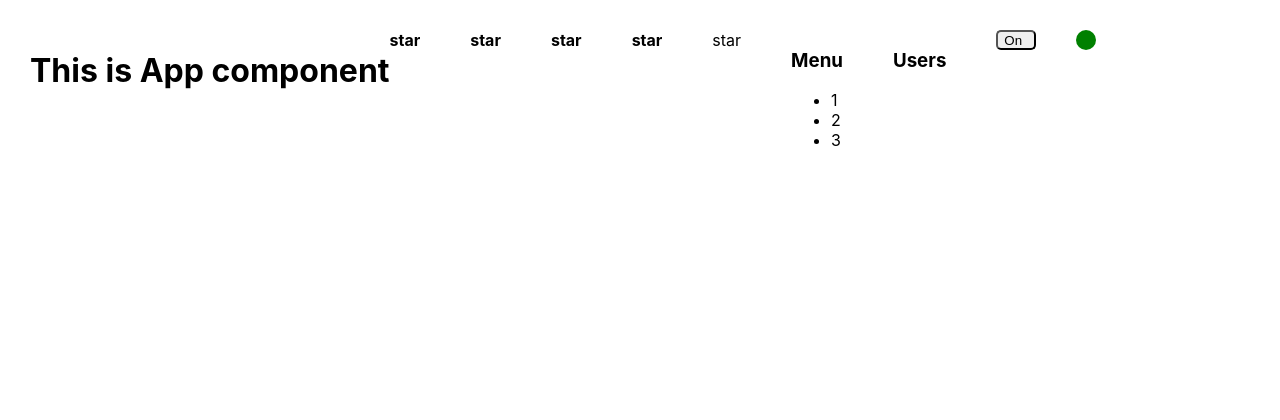
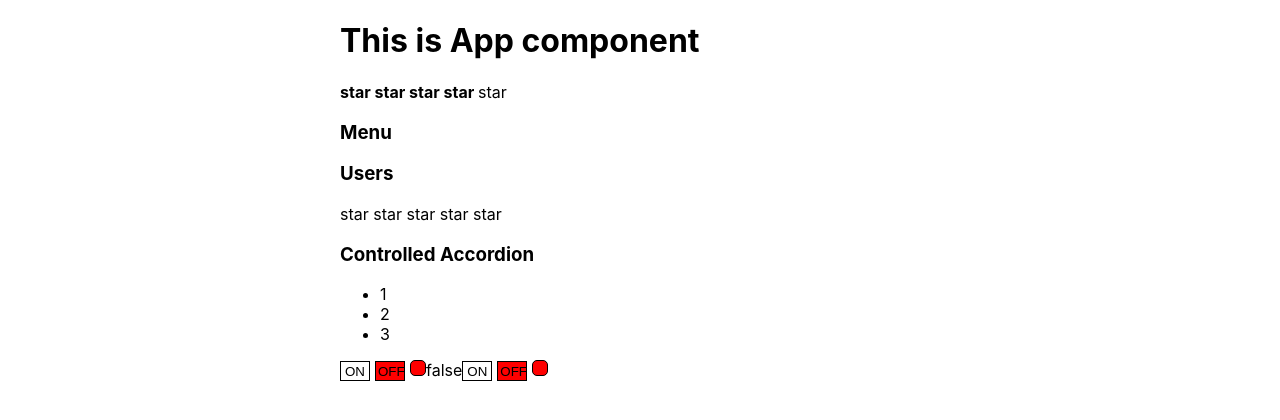
Before and after one commit to M4k4v3ll1/React-kabzda, a React (Create React App) app: page / in a window 1280 px wide. Shown: the top 420 px of the page. Built offline with nearby package versions, Linux system fonts and the light colour scheme.

Commit message:
React-kabzda is updated to video 09 / S1W3 homework: added Uncontrolled and Controlled components, learned useState, callbacks

```diff
--- a/src/App.css
+++ b/src/App.css
@@ -1,6 +1,6 @@
 .App {
-  padding: 30px;
-  display: flex;
+  width: 600px;
+  margin: 20px auto;
 }
 
 .App > div {
@@ -13,3 +13,24 @@
   border-radius: 5px;
   padding: 20px;
 }
+
+.button_green {
+  background-color: green;
+}
+.button_red {
+  background-color: red;
+}
+
+.button_circle_green {
+  height: 15px;
+  width: 15px;
+  border-radius: 15px;
+  background-color: green;
+}
+
+.button_circle_red {
+  height: 15px;
+  width: 15px;
+  border-radius: 15px;
+  background-color: red;
+}
--- a/src/App.tsx
+++ b/src/App.tsx
@@ -1,8 +1,11 @@
-import React, {FC} from 'react';
+import React, {FC, useState} from 'react';
 import './App.css';
 import {Accordion} from "./components/accordion/Accordion";
-import {Rating} from "./components/rating/Rating";
+import {UncontrolledRating} from "./components/uncontrolledRating/UncontrolledRating";
 import {OnOff} from "./components/onOff/OnOff";
+import {UncontrolledAccordion} from "./components/uncontrolledAccordion/UncontrolledAccordion";
+import {Rating, RatingValueType} from "./components/rating/Rating";
+import {UncontrolledOnOff} from "./components/uncontrolledOnOff/UncontrolledOnOff";
 
 type PageTitleProps = {
     title: string
@@ -13,13 +16,23 @@ const PageTitle: FC<PageTitleProps> = ({title}) => {
 }
 
 function App() {
+
+    const [ratingValue, setRatingValue] = useState<RatingValueType>(4)
+    const [collapsed, setCollapsed] = useState<boolean>(false)
+    const [on, setIsOn] = useState(false)
+
     return (
         <div className="App">
             <PageTitle title={'This is App component'}/>
-            <Rating value={4}/>
-            <Accordion title={'Menu'} collapsed={false}/>
-            <Accordion title={'Users'} collapsed={true}/>
-            <OnOff isOn={true}/>
+            <Rating value={ratingValue} onClick={setRatingValue}/>
+            <UncontrolledAccordion title={'Menu'}/>
+            <UncontrolledAccordion title={'Users'}/>
+            <UncontrolledRating/>
+            <Accordion title={'Controlled Accordion'} setCollapsed={setCollapsed} collapsed={collapsed}/>
+            <div>
+                <UncontrolledOnOff onChange={setIsOn}/>{on.toString()}
+                <OnOff on={on} setIsOn={setIsOn}/>
+            </div>
         </div>
     );
 }
--- a/src/components/accordion/Accordion.tsx
+++ b/src/components/accordion/Accordion.tsx
@@ -3,23 +3,26 @@ import React, {FC} from "react";
 type AccordionType = {
     title: string
     collapsed: boolean
+    setCollapsed: (collapsed: boolean) => void
 }
 
 type AccordionTitleType = {
     title: string
+    collapsed: boolean
+    setCollapsed: (collapsed: boolean) => void
 }
 
-export const Accordion: FC<AccordionType> = ({title, collapsed}) => {
+export const Accordion: FC<AccordionType> = ({title, collapsed, setCollapsed}) => {
     return (
         <div>
-                <AccordionTitle title={title}/>
+            <AccordionTitle title={title} collapsed={collapsed} setCollapsed={setCollapsed}/>
             {!collapsed && <AccordionBody/>}
         </div>
     )
 }
 
-const AccordionTitle: FC<AccordionTitleType> = ({title}) => {
-    return <h3>{title}</h3>
+const AccordionTitle: FC<AccordionTitleType> = ({title, collapsed, setCollapsed}) => {
+    return <h3 onClick={() => setCollapsed(!collapsed)}>{title}</h3>
 }
 
 function AccordionBody() {
--- a/src/components/onOff/OnOff.tsx
+++ b/src/components/onOff/OnOff.tsx
@@ -1,26 +1,45 @@
 import React, {FC} from 'react';
-import {Button} from "../button/Button";
-import styled from "styled-components";
-import {CircleButtonGreen} from "../button/CircleButtonGreen";
-import {CircleButtonRed} from "../button/CircleButtonRed";
 
 type OnOffPropsType = {
-    isOn: boolean
+    on: boolean
+    setIsOn: (on: boolean) => void
 }
 
 export const OnOff: FC<OnOffPropsType> = (props) => {
+
+    const onStyle = {
+        width: '30px',
+        height: '20px',
+        border: '1px solid black',
+        display: 'inline-block',
+        padding: '2px',
+        marginRight: '5px',
+        backgroundColor: props.on ? 'green' : 'white'
+    }
+    const offStyle = {
+        width: '30px',
+        height: '20px',
+        border: '1px solid black',
+        display: 'inline-block',
+        padding: '2px',
+        marginRight: '5px',
+        backgroundColor: props.on ? 'white' : 'red'
+    }
+    const indicatorStyle = {
+        width: '10px',
+        height: '10px',
+        borderRadius: '5px',
+        border: '1px solid black',
+        display: 'inline-block',
+        padding: '2px',
+        backgroundColor: props.on ? 'green' : props.on === false ? 'red' : 'white'
+    }
+
     return (
-        <StyledOnOFF>
-            {props.isOn && <Button name={'On'}/>}
-            {props.isOn && <CircleButtonGreen/>}
-            {!props.isOn && <Button name={'Off'}/>}
-            {!props.isOn && <CircleButtonRed/>}
-        </StyledOnOFF>
+        <>
+            <button onClick={() => {props.setIsOn(true)}} style={onStyle}>ON</button>
+            <button onClick={() => {props.setIsOn(false)}} style={offStyle}>OFF</button>
+            <div style={indicatorStyle}></div>
+        </>
     )
 };
-
-const StyledOnOFF = styled.div`
-  display: flex;
-  width: 150px;
-  position: relative;
-`
--- a/src/components/rating/Rating.tsx
+++ b/src/components/rating/Rating.tsx
@@ -2,35 +2,31 @@ import React from "react";
 
 type StarPropsType = {
     selected: boolean
+    value: RatingValueType
+    onClick: (value: RatingValueType) => void
 }
 
 type RatingPropsType = {
-    value: 0 | 1 | 2 | 3 | 4 | 5
+    value: RatingValueType
+    onClick: (value: RatingValueType) => void
 }
+
+export type RatingValueType =  0 | 1 | 2 | 3 | 4 | 5
 
 export const Rating = (props: RatingPropsType) => {
     return (
         <>
-            <Star selected={props.value > 0}/>
-            <Star selected={props.value > 1}/>
-            <Star selected={props.value > 2}/>
-            <Star selected={props.value > 3}/>
-            <Star selected={props.value > 4}/>
+            <Star selected={props.value > 0} onClick={props.onClick} value={1}/>
+            <Star selected={props.value > 1} onClick={props.onClick} value={2}/>
+            <Star selected={props.value > 2} onClick={props.onClick} value={3}/>
+            <Star selected={props.value > 3} onClick={props.onClick} value={4}/>
+            <Star selected={props.value > 4} onClick={props.onClick} value={5}/>
         </>
     )
 }
 
 const Star = (props: StarPropsType) => {
-    if (props.selected) {
-        return (
-            <div>
-                <span><b>star </b></span>
-            </div>
-        )
-    }
-    return (
-        <div>
-            <span>star </span>
-        </div>
-    )
+    return <span onClick={() => props.onClick(props.value)}>
+        {props.selected ? <b>star </b> : 'star '}
+    </span>
 };
--- /dev/null
+++ b/src/components/uncontrolledAccordion/UncontrolledAccordion.tsx
@@ -0,0 +1,39 @@
+import React, {FC, useState} from "react";
+
+type AccordionType = {
+    title: string
+
+}
+
+type AccordionTitleType = {
+    title: string
+    collapsedHandler: () => void
+}
+
+export const UncontrolledAccordion: FC<AccordionType> = ({title}) => {
+    const [collapsed, setCollapsed] = useState(true)
+
+    const collapsedHandler = () => {
+        setCollapsed(!collapsed)
+    }
+
+    return (
+        <div>
+            <AccordionTitle title={title} collapsedHandler={collapsedHandler}/>
+            {!collapsed && <AccordionBody/>}
+        </div>
+    )
+}
+
+const AccordionTitle: FC<AccordionTitleType> = ({title, collapsedHandler}) => {
+
+    return <h3 onClick={collapsedHandler}>{title}</h3>
+}
+
+function AccordionBody() {
+    return <ul>
+        <li>1</li>
+        <li>2</li>
+        <li>3</li>
+    </ul>
+}
--- /dev/null
+++ b/src/components/uncontrolledOnOff/UncontrolledOnOff.tsx
@@ -0,0 +1,55 @@
+import React, {useState} from 'react';
+
+type UncontrolledOnOffPropsType = {
+    onChange: (on: boolean) => void
+}
+
+export const UncontrolledOnOff = (props: UncontrolledOnOffPropsType) => {
+
+    let [on, setIsOn] = useState(false)
+
+    const onStyle = {
+        width: '30px',
+        height: '20px',
+        border: '1px solid black',
+        display: 'inline-block',
+        padding: '2px',
+        marginRight: '5px',
+        backgroundColor: on ? 'green' : 'white'
+    }
+    const offStyle = {
+        width: '30px',
+        height: '20px',
+        border: '1px solid black',
+        display: 'inline-block',
+        padding: '2px',
+        marginRight: '5px',
+        backgroundColor: on ? 'white' : 'red'
+    }
+    const indicatorStyle = {
+        width: '10px',
+        height: '10px',
+        borderRadius: '5px',
+        border: '1px solid black',
+        display: 'inline-block',
+        padding: '2px',
+        backgroundColor: on ? 'green' : on === false ? 'red' : 'white'
+    }
+    const onClicked = () => {
+        setIsOn(true)
+        props.onChange(true)
+    }
+    const offClicked = () => {
+        setIsOn(false)
+        props.onChange(false)
+    }
+
+
+    return (
+        <>
+            <button onClick={onClicked} style={onStyle}>ON</button>
+            <button onClick={offClicked} style={offStyle}>OFF</button>
+            <div style={indicatorStyle}></div>
+        </>
+    )
+};
--- /dev/null
+++ b/src/components/uncontrolledRating/UncontrolledRating.tsx
@@ -0,0 +1,30 @@
+import React, {useState} from "react";
+
+type StarPropsType = {
+    selected: boolean
+    onClickHandler: () => void
+}
+//
+// type RatingPropsType = {
+//     value: 0 | 1 | 2 | 3 | 4 | 5
+// }
+
+export const UncontrolledRating = () => {
+    const [value, setValue] = useState(0)
+
+    return (
+        <>
+            <Star selected={value > 0} onClickHandler={() => setValue(1)} />
+            <Star selected={value > 1} onClickHandler={() => setValue(2)} />
+            <Star selected={value > 2} onClickHandler={() => setValue(3)} />
+            <Star selected={value > 3} onClickHandler={() => setValue(4)} />
+            <Star selected={value > 4} onClickHandler={() => setValue(5)} />
+        </>
+    )
+}
+
+const Star = (props: StarPropsType) => {
+return <span onClick={() => {props.onClickHandler()}}>{props.selected ?
+        <b>star </b>
+        : 'star '}</span>
+};
```
Lines whose indentation alone changed are shown as unchanged.
